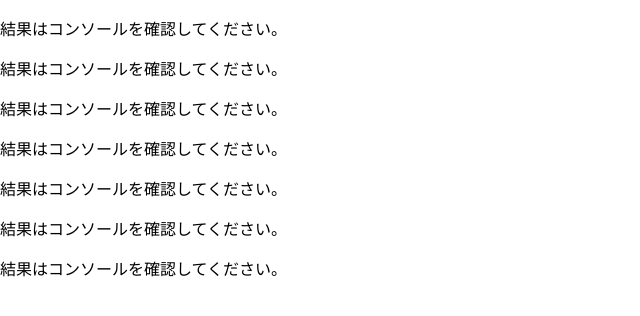
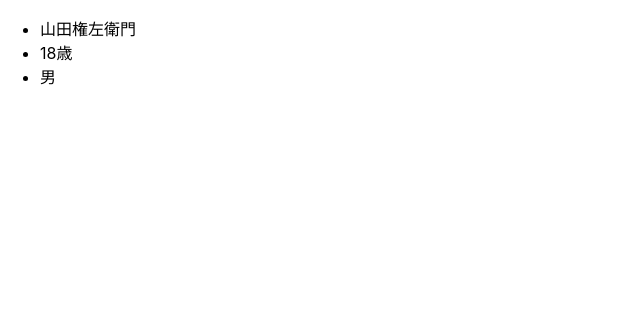
Before and after one commit to rasclass/react_practice, a React (Create React App) app: page / in a window 1280 px wide. Shown: the top 316 px of the page, without its empty margins (0-640 px from the left). Built offline with nearby package versions, Linux system fonts and the light colour scheme.

Commit message:
オブジェクト渡し

```diff
--- /dev/null
+++ b/src/MyAttrMulti.js
@@ -0,0 +1,14 @@
+import React, {Component} from 'react';
+
+export default class MyAttrMulti extends Component{
+    render(){
+        return(
+            <ul>
+                <li>{this.props.name}</li>
+                <li>{this.props.age}歳</li>
+                <li>{this.props.sex}</li>
+            </ul>
+
+        );
+    }
+}
--- a/src/index.js
+++ b/src/index.js
@@ -1,19 +1,17 @@
 import React from 'react';
 import ReactDOM from 'react-dom';
 import './index.css';
-import MyType from './MyType'
+import MyAttrMulti from './MyAttrMulti'
 import * as serviceWorker from './serviceWorker';
 
+const data = {
+  name: '山田権左衛門',
+  age : 18,
+  sex:'男',
+};
+
 ReactDOM.render(
-  <div>
-    <MyType value="山田" />
-    <MyType value={'鈴木'} />
-    <MyType value={108} />
-    <MyType value={true} />
-    <MyType value={['うめ','もも', 'さくら']} />
-    <MyType value={{name:"山田太郎", age:40}} />
-    <MyType value={() => console.log("Hoge")} />
-  </div>,
+  <MyAttrMulti {...data} />,
   document.getElementById('root')
 );
 
```
